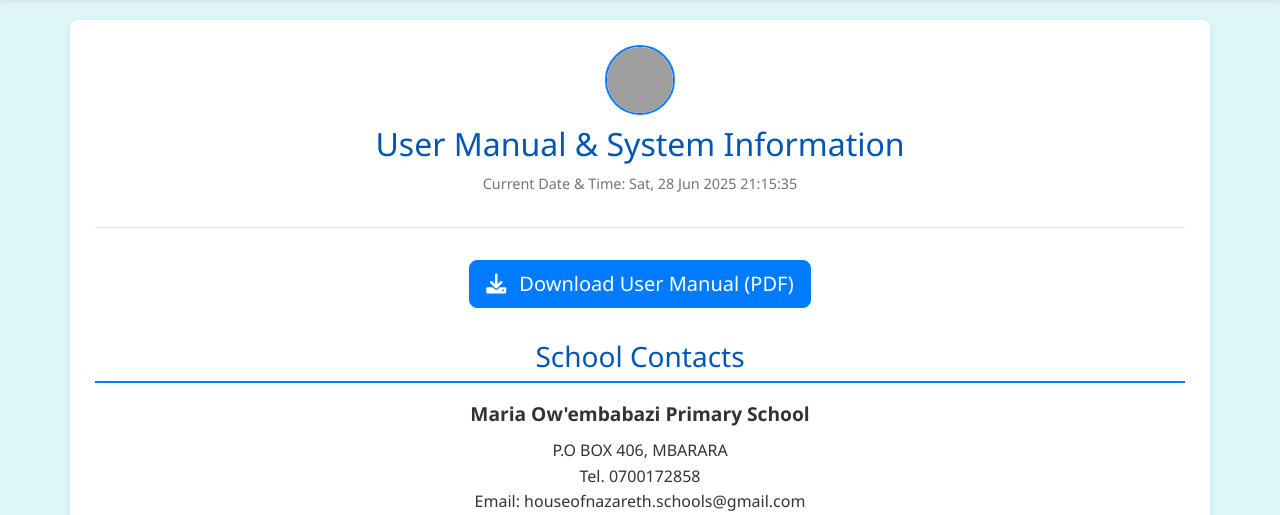
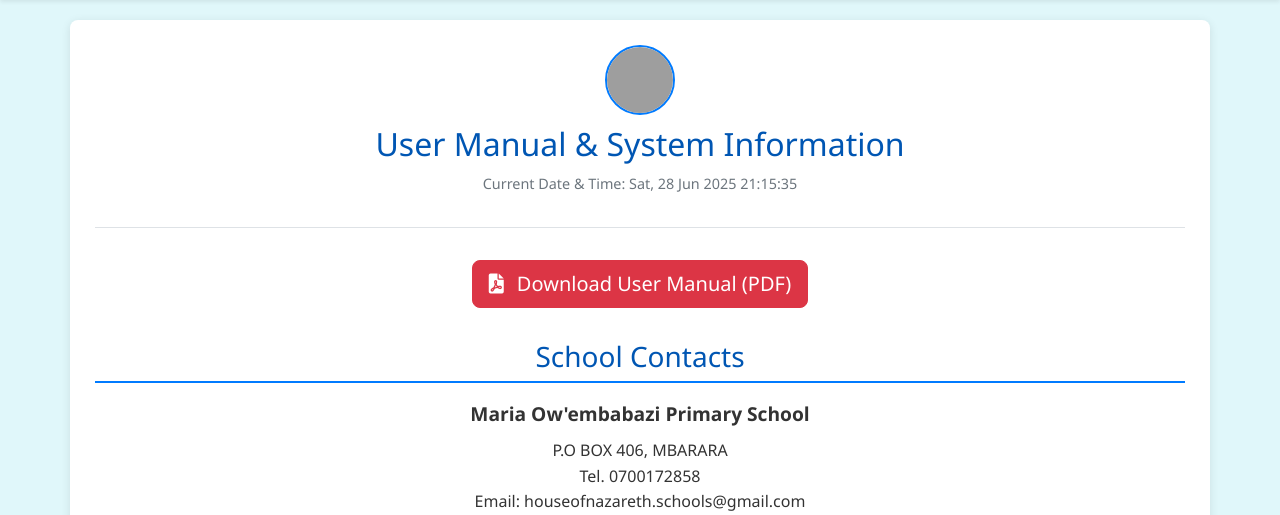
Before and after one commit to Nuwa-Peter/report-card, a PHP site: page /about.php in a window 1280 px wide. Shown: the part 64-579 px from the top of the page. Run offline with PHP 8.4, Linux system fonts and the light colour scheme; the visitor is signed in with stand-in values (Sample User, id 1); grey boxes are pictures that could not be loaded.

Commit message:
Update styling for download button and credits on User Manual page.
- Changed the 'Download User Manual (PDF)' button on about.php to be red (btn-danger) and use a PDF file icon (fa-file-pdf).
- Updated the credits section on about.php to remove 'Jules' from '(AI Agent)' text.

```diff
--- a/about.php
+++ b/about.php
@@ -97,8 +97,8 @@ date_default_timezone_set('Africa/Kampala'); // Or user's preferred timezone
         </div>
 
         <div class="text-center mb-4">
-            <a href="download_user_manual.php" class="btn btn-primary btn-lg">
-                <i class="fas fa-download me-2"></i> Download User Manual (PDF)
+            <a href="download_user_manual.php" class="btn btn-danger btn-lg"> <!-- Changed btn-primary to btn-danger for red -->
+                <i class="fas fa-file-pdf me-2"></i> Download User Manual (PDF) <!-- Changed icon to fa-file-pdf -->
             </a>
         </div>
 
@@ -294,7 +294,7 @@ date_default_timezone_set('Africa/Kampala'); // Or user's preferred timezone
                 <li><strong>Peter Nuwahereza</strong> (nuwapeter2013@gmail.com)
                     <ul><li><em>GitHub: [User to provide GitHub info if desired]</em></li></ul>
                 </li>
-                <li>with the assistance of <strong>Jules (AI Agent)</strong>.</li>
+                <li>with the assistance of <strong>(AI Agent)</strong>.</li> <!-- Removed "Jules" -->
             </ul>
             <p>We hope this system serves Maria Ow'embabazi Primary School effectively!</p>
         </section>
```
